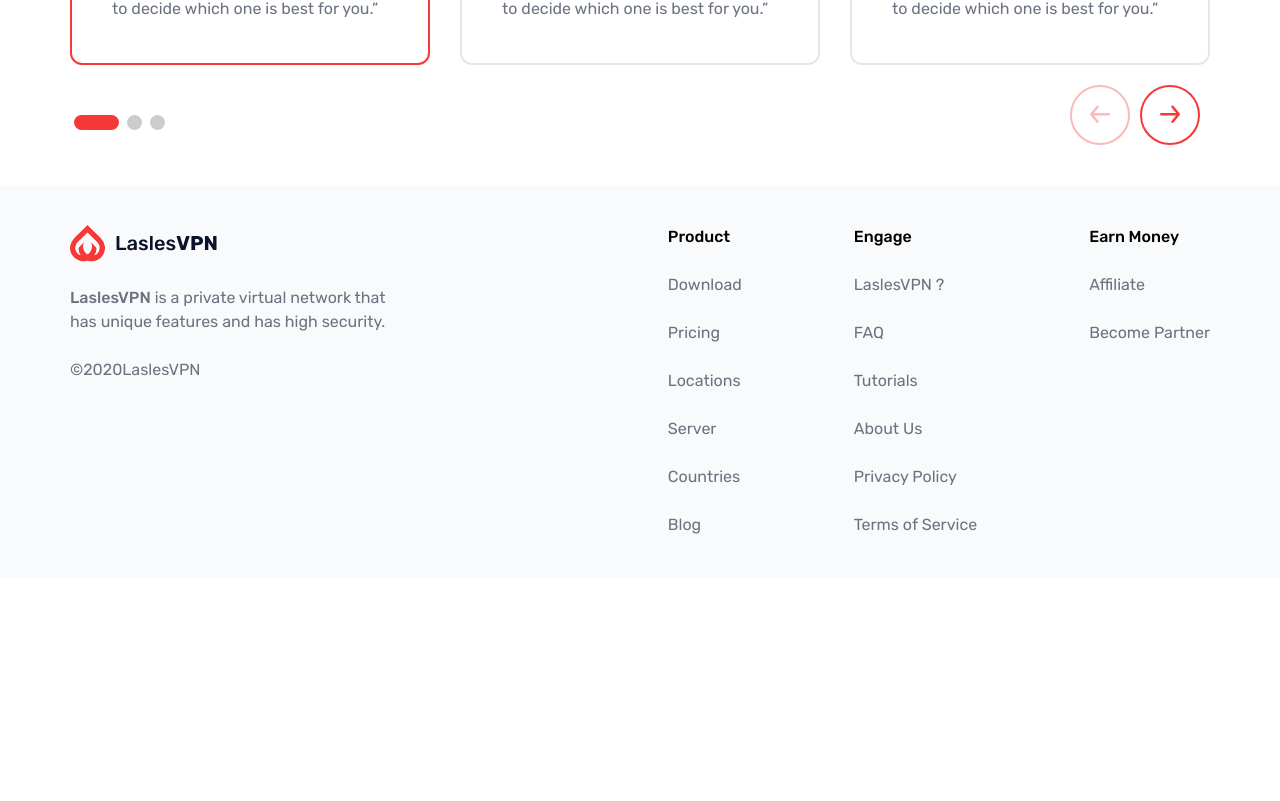
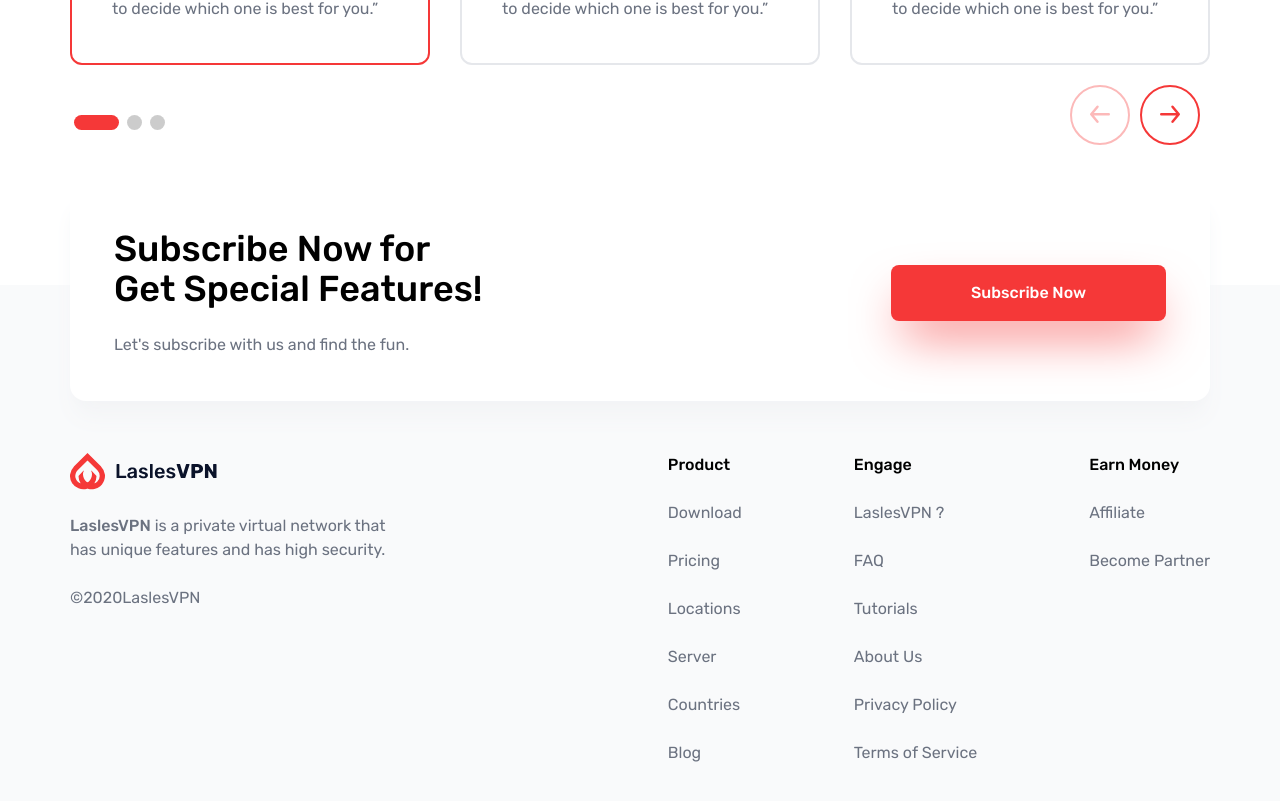
Before and after one commit to dodjo/vue-laslesvpn, a Vue app: page / in a window 1280 px wide. Shown: the part 3835-4636 px from the top of the page. Before the commit the page ends 4412 px from the top, so only its background shows below. Built offline with nearby package versions, Linux system fonts and the light colour scheme.

Commit message:
Добавил блок Subscribe

```diff
--- a/src/App.vue
+++ b/src/App.vue
@@ -6,6 +6,7 @@
   <SectionChoose/>
   <SectionMap/>
   <SectionFeedback/>
+  <SectionSubscribe/>
   <Footer/>
 </template>
 
@@ -19,4 +20,5 @@ import SectionChoose from "@/components/SectionChoose.vue";
 import SectionMap from "@/components/SectionMap.vue";
 import Footer from "@/components/Footer.vue";
 import SectionFeedback from "@/components/SectionFeedback.vue";
+import SectionSubscribe from "@/components/SectionSubscribe.vue";
 </script>
--- a/src/components/Footer.vue
+++ b/src/components/Footer.vue
@@ -1,5 +1,5 @@
 <template>
-  <footer id="help" class="bg-gray-50">
+  <footer id="help" class="bg-gray-50 pt-44 md:pt-32">
     <div class="container mx-auto  py-10 px-10 lg:px-0">
       <div class="flex lg:flex-row flex-col">
         <div class="lg:mr-28  mb-12">
--- /dev/null
+++ b/src/components/SectionSubscribe.vue
@@ -0,0 +1,70 @@
+<template>
+  <section class="relative h-[100px]">
+    <div class="container shadow-xl shadow-gray-100 flex flex-col md:flex-row gap-5 items-center justify-between bg-white rounded-2xl mx-auto py-10 px-10 lg:p-11">
+      <div>
+        <h2 class="text-2xl lg:text-4xl leading-normal font-medium mb-6">
+          Subscribe Now for <br/> Get Special Features!
+        </h2>
+        <p class="text-gray-500">Let's subscribe with us and find the fun.</p>
+      </div>
+      <div class="w-full md:w-auto">
+        <button class="text-white w-full bg-primary rounded-lg px-20 py-4 text-base font-medium shadow-2xl shadow-red-400 hover:shadow-xl transition duration-300">
+          Subscribe Now
+        </button>
+      </div>
+
+
+
+    </div>
+  </section>
+</template>
+
+<script setup>
+import IconPlanCheck from "@/assets/icons/plan-check.svg"
+import {ref} from "vue";
+
+const plans = [
+  {
+    title: "Free Plan",
+    img: "/images/box-1.svg",
+    price: 0,
+    features: [
+      "Unlimited Bandwitch",
+      "Encrypted Connection",
+      "No Traffic Logs",
+      "Works on All Devices"
+    ]
+  },
+  {
+    title: "Standard Plan",
+    img: "/images/box-2.svg",
+    price: 9,
+    features: [
+      "Unlimited Bandwitch",
+      "Encrypted Connection",
+      "No Traffic Logs",
+      "Works on All Devices",
+      "Connect Anyware"
+    ]
+  },
+  {
+    title: "Premium Plan",
+    img: "/images/box-3.svg",
+    price: 12,
+    features: [
+      "Unlimited Bandwitch",
+      "Encrypted Connection",
+      "No Traffic Logs",
+      "Works on All Devices",
+      "Connect Anyware",
+      "Get New Features"
+    ]
+  }
+]
+
+const activePlan = ref(null)
+
+const setActivePlan = (index) => {
+  activePlan.value = index
+}
+</script>
```
